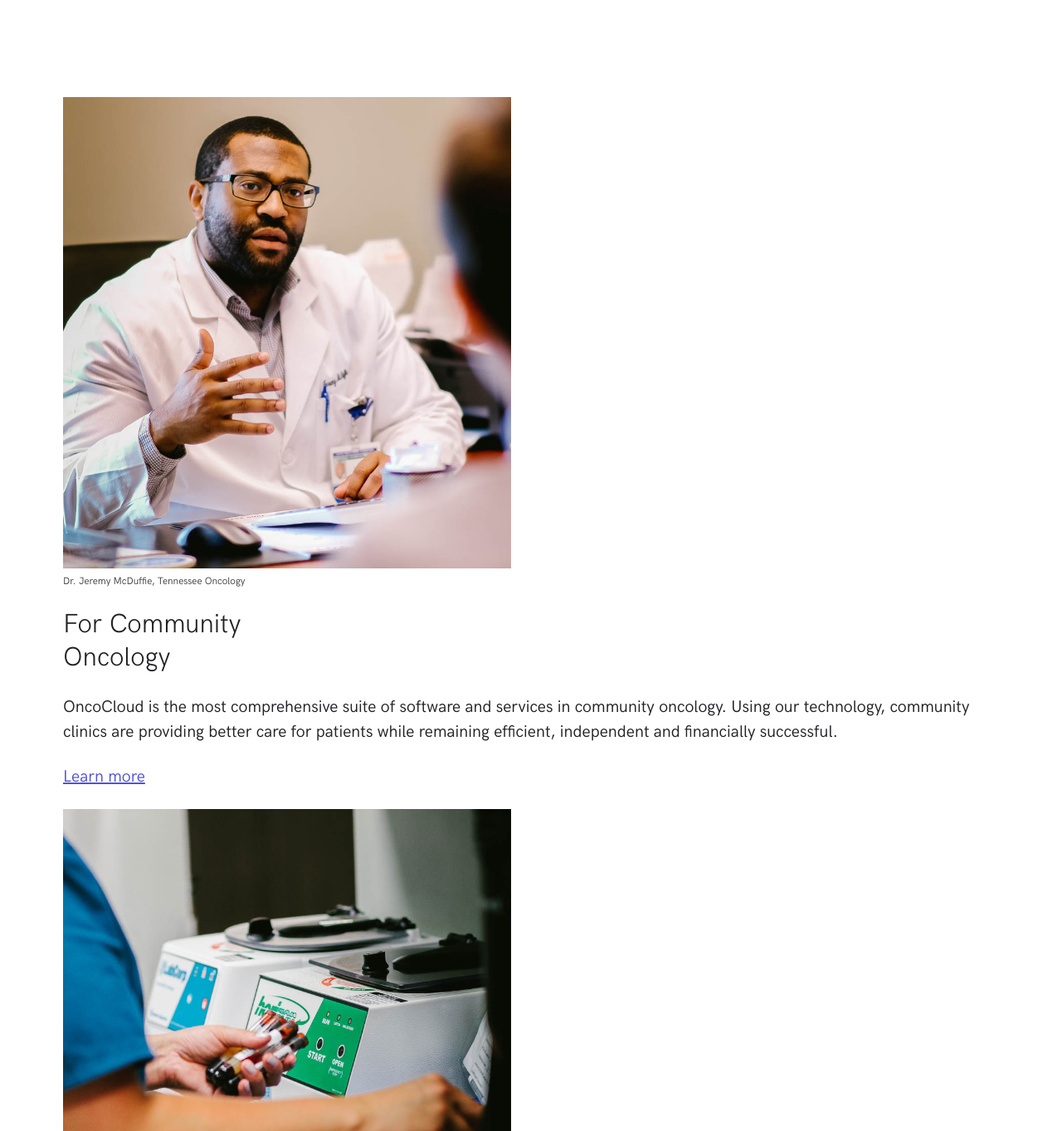
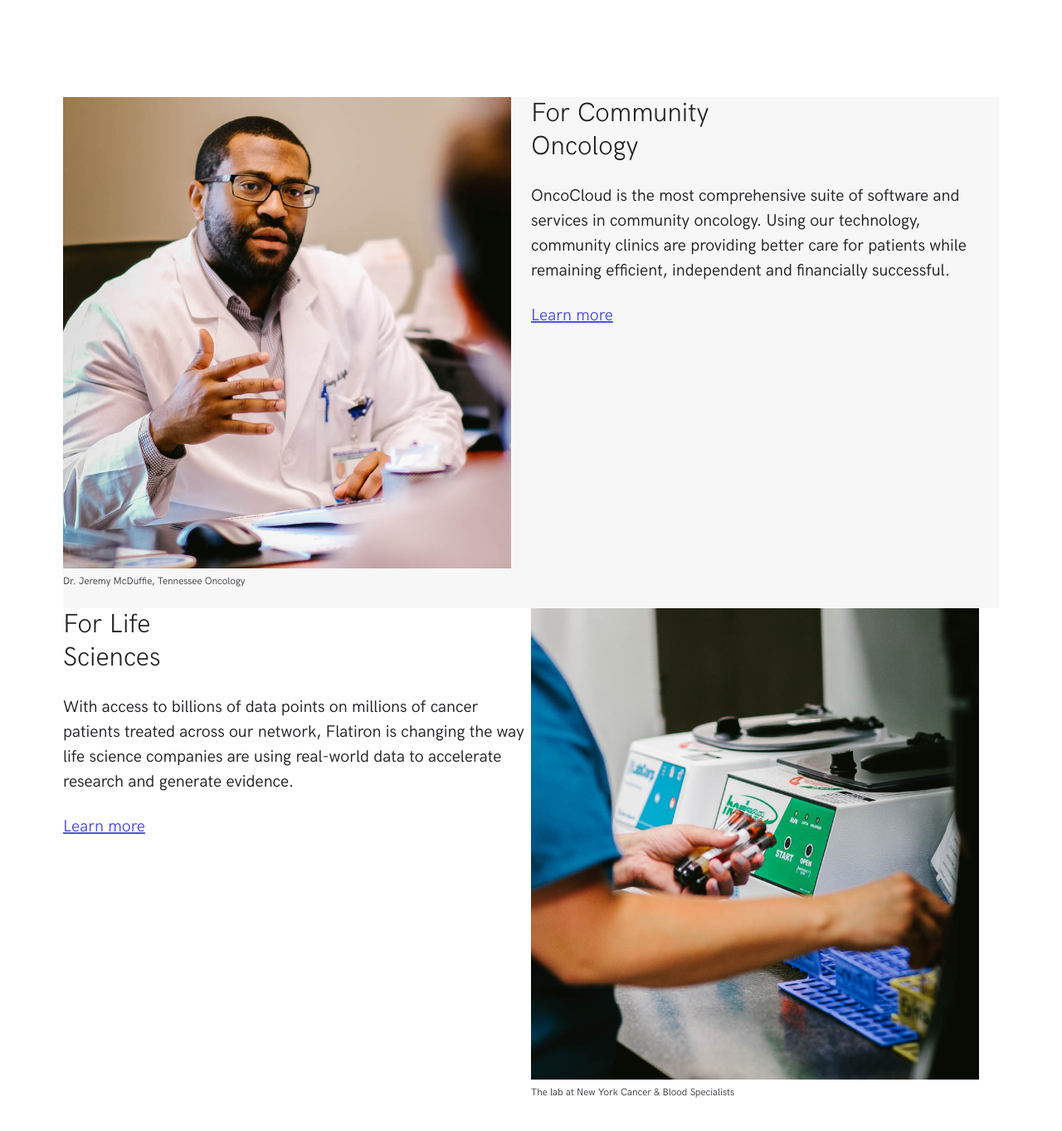
Before and after one commit to mct-ui/responsive-design-part-2-DecorteKasper, a plain HTML site: page index.html in a window 1280 px wide. Shown: the part 1017-2380 px from the top of the page at 83% size. Drawn offline with Linux system fonts and the light colour scheme; files whose address does not match are found by name.

Commit message:
Changed section 2 layout

```diff
--- a/css/screen.css
+++ b/css/screen.css
@@ -210,6 +210,11 @@ a:focus {
         padding-top: 72px;
         padding-bottom: 48px;
     }
+}
+
+.o-row—neutral-x-light{
+    background-color: #f7f7f7;
+    width: 100%;
 }
 
 /*
@@ -479,6 +484,9 @@ a:focus {
 }
 
 
+
+
+
 /*------------------------------------*\
   #UTILITIES
 \*------------------------------------*/
@@ -492,6 +500,7 @@ a:focus {
 .u-pt-clear {
     padding-top: 0 !important;
 }
+
 
 /*
     Utilities: max-width
@@ -522,6 +531,7 @@ a:focus {
 .u-max-width-none {
     max-width: none !important;
 }
+
 
 /*
     Utility: Flex
--- a/index.html
+++ b/index.html
@@ -95,7 +95,8 @@
     </section>
     <section class="o-row o-row--lg">
         <div class="o-container">
-            <article>
+            <article class="o-layout o-row—neutral-x-light">
+                <div class="o-layout__item u-1-of-2-bp3">
                     <figure>
                         <picture>
                             <source srcset="img/jpg/img-1.jpg" media="(min-width: 992px)">
@@ -104,6 +105,8 @@
                         </picture>
                         <figcaption>Dr. Jeremy McDuffie, Tennessee Oncology</figcaption>
                     </figure>
+                </div>
+                <div class="o-layout__item u-1-of-2-bp3">
                     <header>
                         <h2>
                             For Community <br>
@@ -118,9 +121,11 @@
                     <p>
                         <a href="#!">Learn more</a>
                     </p>
+                </div>
             </article>
 
-            <article>
+            <article class="o-layout o-layout--row-reverse o-section--lg">
+                <div class="o-layout__item u-1-of-2-bp3">
                     <figure>
                         <picture>
                             <source srcset="img/jpg/img-2.jpg" media="(min-width: 992px)">
@@ -129,6 +134,8 @@
                         </picture>
                         <figcaption>The lab at New York Cancer & Blood Specialists</figcaption>
                     </figure>
+                </div>
+                <div class="o-layout__item u-1-of-2-bp3">
                     <header>
                         <h2>
                             For Life <br>
@@ -143,9 +150,11 @@
                     <p>
                         <a href="#!">Learn more</a>
                     </p>
+                </div>
             </article>
 
-            <article>
+            <article class="o-layout o-section--lg">
+                <div class="o-layout__item u-1-of-2-bp3">
                     <figure>
                         <picture>
                             <source srcset="img/jpg/img-3.jpg" media="(min-width: 992px)">
@@ -154,6 +163,8 @@
                         </picture>
                         <figcaption>The lab at New York Cancer & Blood Specialists</figcaption>
                     </figure>
+                </div>
+                <div class="o-layout__item u-1-of-2-bp3">
                     <header>
                         <h2>
                             For Academics <br>
@@ -168,6 +179,7 @@
                     <p>
                         <a href="#!">Learn more</a>
                     </p>
+                </div>
             </article>
         </div>
     </section>
```
Lines whose indentation alone changed are shown as unchanged.
